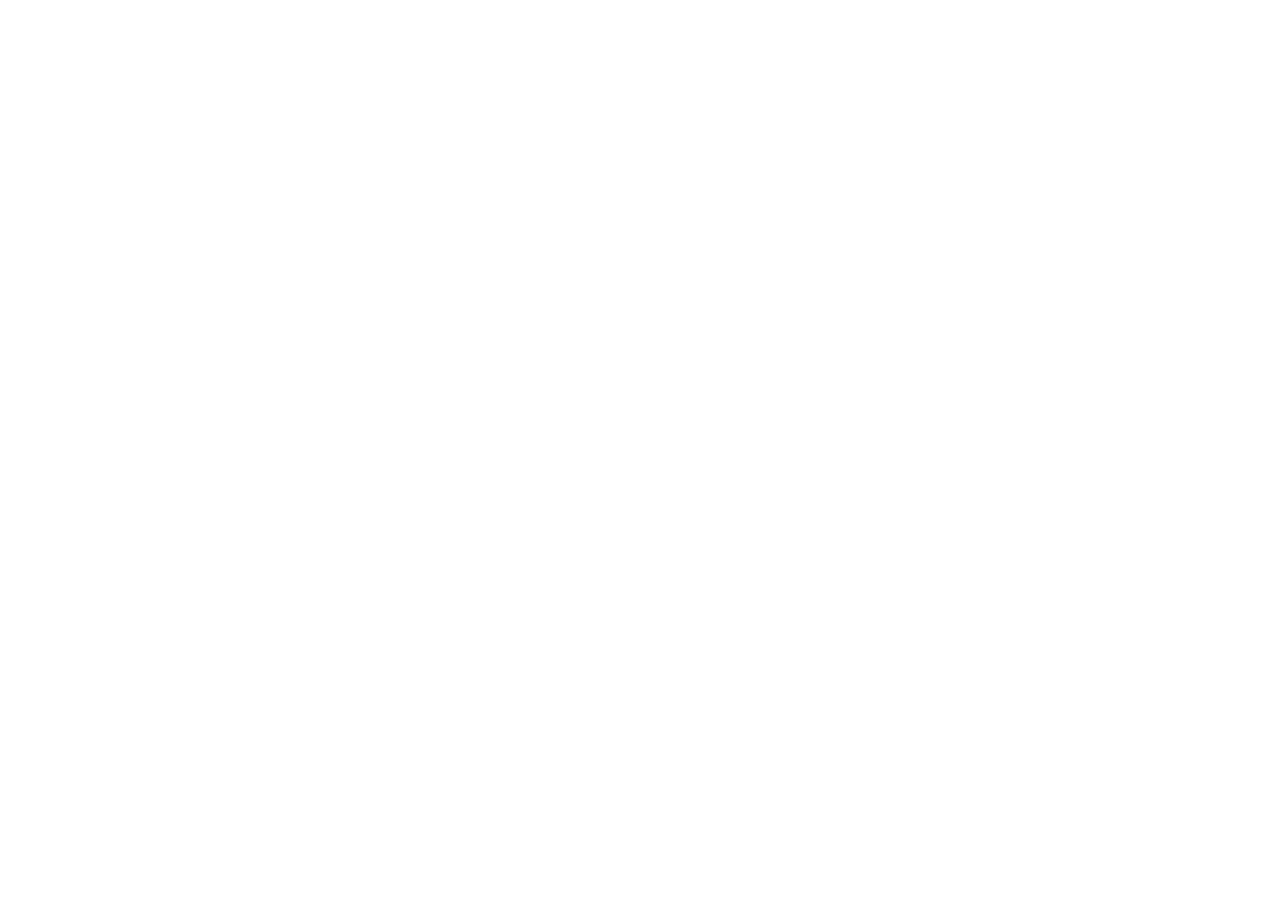
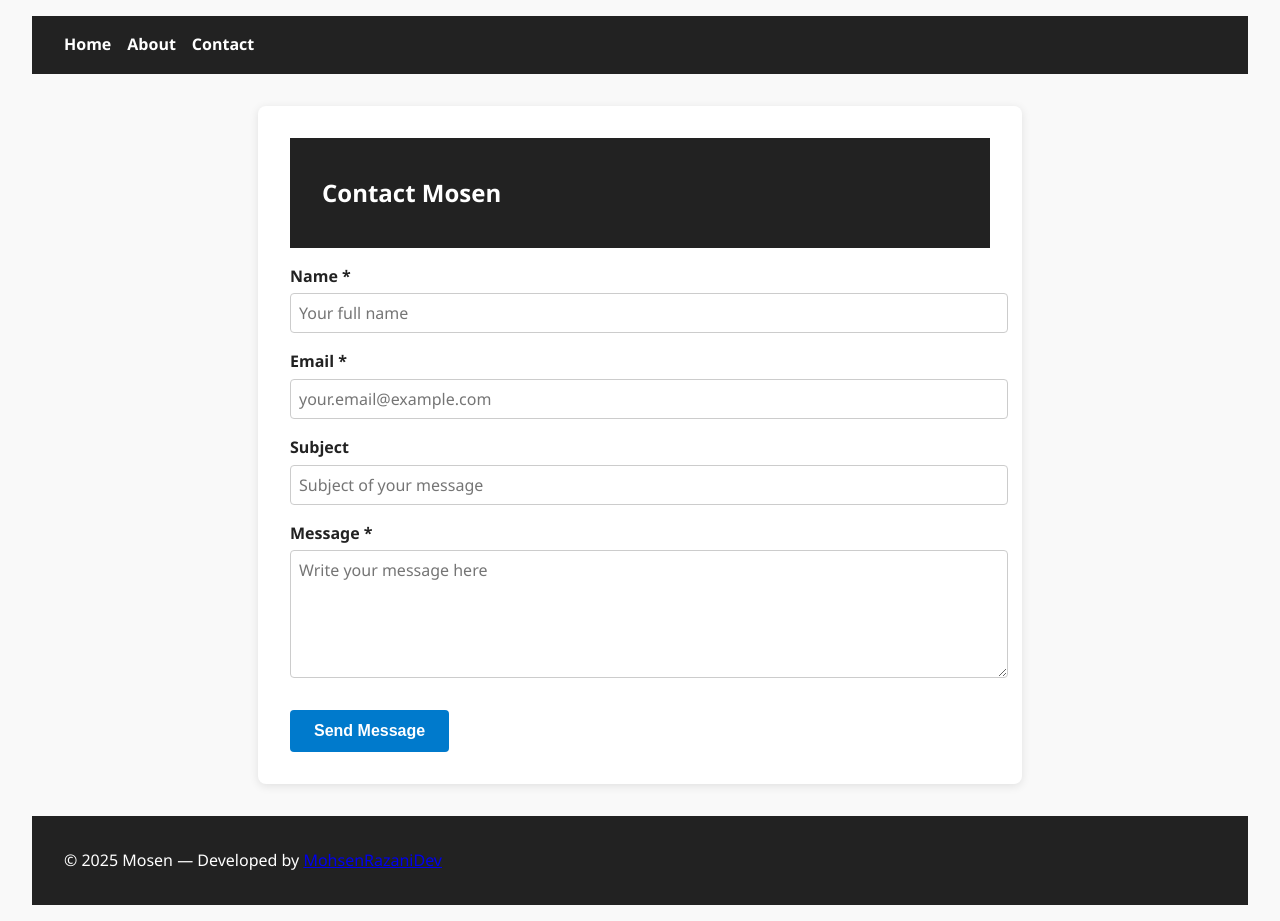
Before and after one commit to MohsenRazaniDev/html-encyclopedia, a plain HTML site: page contact.html in a window 1280 px wide. Before the commit the page ends 800 px from the top, so only its background shows below. Drawn offline with Linux system fonts and the light colour scheme.

Commit message:
Add contact page with accessible form

```diff
--- a/contact.html
+++ b/contact.html
@@ -1,10 +1,115 @@
 <!DOCTYPE html>
-<html lang="en">
+<html lang="en" dir="ltr">
 <head>
-    <meta charset="UTF-8">
-    <title>Title</title>
+    <meta charset="UTF-8" />
+    <meta name="viewport" content="width=device-width, initial-scale=1" />
+    <meta name="description" content="Contact Mosen - HTML Encyclopedia project" />
+    <title>Contact - HTML Encyclopedia</title>
+    <style>
+        body {
+            font-family: "Segoe UI", Tahoma, Geneva, Verdana, sans-serif;
+            margin: 0;
+            background: #f9f9f9;
+            color: #222;
+            line-height: 1.6;
+            padding: 1rem 2rem;
+        }
+        header, footer {
+            background: #222;
+            color: #fff;
+            padding: 1rem 2rem;
+        }
+        nav ul {
+            list-style: none;
+            display: flex;
+            gap: 1rem;
+            padding: 0;
+            margin: 0;
+        }
+        nav a {
+            color: #fff;
+            text-decoration: none;
+            font-weight: 600;
+        }
+        nav a:hover, nav a:focus {
+            text-decoration: underline;
+        }
+        main {
+            max-width: 700px;
+            margin: 2rem auto;
+            background: #fff;
+            padding: 2rem;
+            border-radius: 8px;
+            box-shadow: 0 2px 10px rgba(0,0,0,0.1);
+        }
+        label {
+            display: block;
+            margin-top: 1rem;
+            font-weight: 600;
+        }
+        input, textarea {
+            width: 100%;
+            padding: 0.5rem;
+            margin-top: 0.25rem;
+            border: 1px solid #ccc;
+            border-radius: 4px;
+            font-family: inherit;
+            font-size: 1rem;
+        }
+        button {
+            margin-top: 1.5rem;
+            padding: 0.75rem 1.5rem;
+            font-size: 1rem;
+            background: #007acc;
+            color: white;
+            border: none;
+            border-radius: 4px;
+            cursor: pointer;
+            font-weight: 600;
+            transition: background 0.3s ease;
+        }
+        button:hover, button:focus {
+            background: #005fa3;
+        }
+    </style>
 </head>
 <body>
+<header role="banner">
+    <nav role="navigation" aria-label="Primary Navigation">
+        <ul>
+            <li><a href="index.html">Home</a></li>
+            <li><a href="about.html">About</a></li>
+            <li><a href="contact.html" aria-current="page">Contact</a></li>
+        </ul>
+    </nav>
+</header>
 
+<main role="main">
+    <article>
+        <header>
+            <h1>Contact Mosen</h1>
+        </header>
+
+        <form action="#" method="post" novalidate>
+            <label for="name">Name *</label>
+            <input type="text" id="name" name="name" required placeholder="Your full name" />
+
+            <label for="email">Email *</label>
+            <input type="email" id="email" name="email" required placeholder="your.email@example.com" />
+
+            <label for="subject">Subject</label>
+            <input type="text" id="subject" name="subject" placeholder="Subject of your message" />
+
+            <label for="message">Message *</label>
+            <textarea id="message" name="message" rows="5" required placeholder="Write your message here"></textarea>
+
+            <button type="submit">Send Message</button>
+        </form>
+    </article>
+</main>
+
+<footer role="contentinfo">
+    <p>&copy; 2025 Mosen — Developed by <a href="https://github.com/MohsenRazaniDev" target="_blank" rel="noopener noreferrer">MohsenRazaniDev</a></p>
+</footer>
 </body>
 </html>
```
